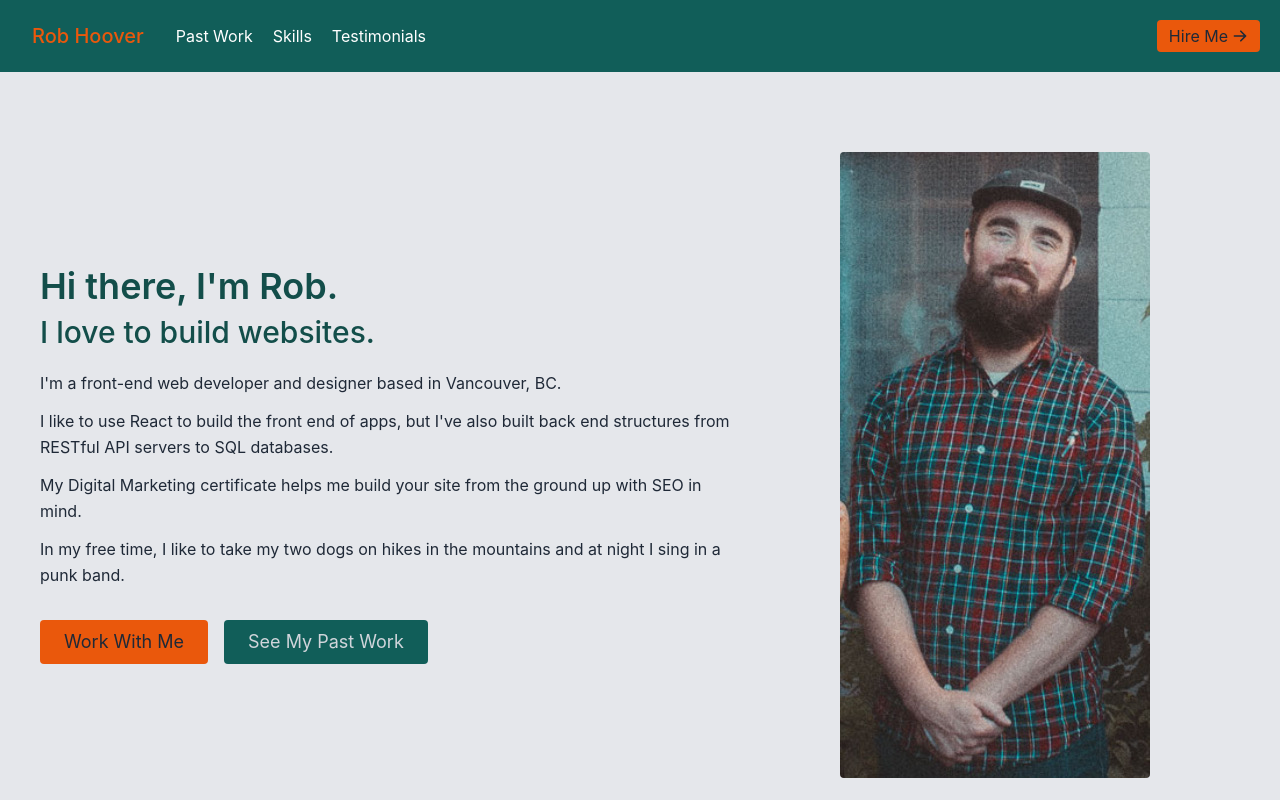
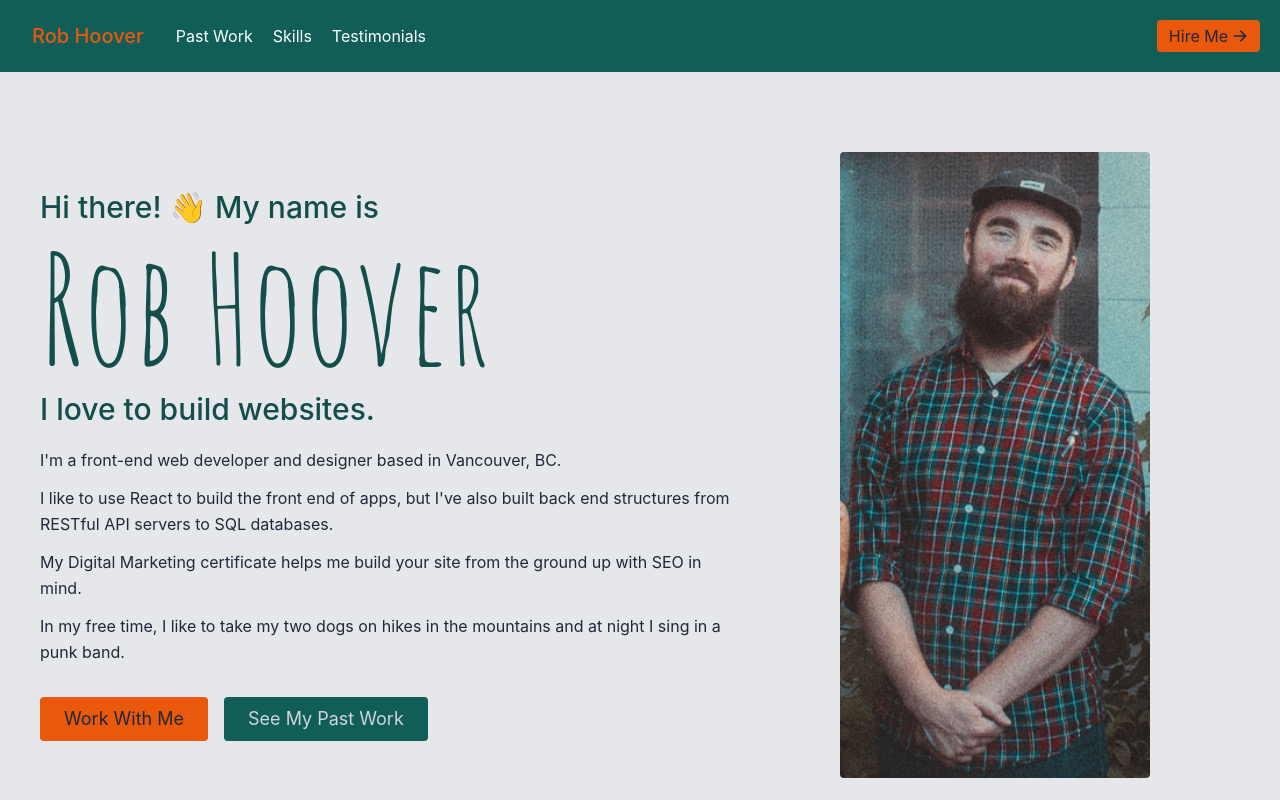
Before and after one commit to robalobadob/react-dev-portfolio, a React (Create React App) app: page / in a window 1280 px wide. Shown: the top 800 px of the page. Built offline with nearby package versions, Linux system fonts and the light colour scheme.

Commit message:
add new header font, update about headline, add nth check package

```diff
--- a/package.json
+++ b/package.json
@@ -7,6 +7,7 @@
     "@testing-library/react": "^13.2.0",
     "@testing-library/user-event": "^13.5.0",
     "gh-pages": "^4.0.0",
+    "nth-check": "2.1.1",
     "react": "^18.1.0",
     "react-dom": "^18.1.0",
     "react-icons": "^4.4.0",
--- a/public/index.html
+++ b/public/index.html
@@ -6,6 +6,9 @@
     <link rel="icon" type="image/png" sizes="32x32" href="%PUBLIC_URL%/favicon/favicon-32x32.png">
     <link rel="icon" type="image/png" sizes="16x16" href="%PUBLIC_URL%/favicon/favicon-16x16.png">
     <link rel="manifest" href="%PUBLIC_URL%/favicon/site.webmanifest">
+    <link rel="preconnect" href="https://fonts.googleapis.com">
+    <link rel="preconnect" href="https://fonts.gstatic.com" crossorigin>
+    <link href="https://fonts.googleapis.com/css2?family=Amatic+SC&display=swap" rel="stylesheet">
     <meta name="viewport" content="width=device-width, initial-scale=1" />
     <meta name="theme-color" content="#000000" />
     <meta
--- a/src/components/About.js
+++ b/src/components/About.js
@@ -5,8 +5,11 @@ export default function About() {
     <section id="about">
       <div className="container mx-auto flex px-10 py-20 md:flex-row flex-col items-center">
         <div className="lg:flex-grow w-2/3 lg:pr-24 md:pr-16 flex flex-col md:items-start md:text-left mb-16 md:mb-0 items-center text-center">
-          <h1 className="sm:text-4xl text-3xl mb-2 font-semibold text-teal-900">
-            Hi there, I'm Rob.
+        <p className="sm:text-3xl mb-2 font-medium text-teal-900">
+            Hi there! 👋  My name is
+          </p>
+          <h1 className="text-7xl mb-2 text-[150px] text-teal-900">
+             Rob Hoover
           </h1>
           <p className="sm:text-3xl mb-5 font-medium text-teal-900">
             I love to build websites.
@@ -40,7 +43,7 @@ export default function About() {
           <img
             className="object-cover object-center rounded h-50"
             alt="hero"
-            src={require("..//assets/rob.jpg")}
+            src={require("../assets/rob.jpg")}
           />
         </div>
       </div>
--- a/src/index.css
+++ b/src/index.css
@@ -4,11 +4,15 @@
 
 body {
   margin: 0;
-  font-family: -apple-system, BlinkMacSystemFont, 'Segoe UI', 'Roboto', 'Oxygen',
-    'Ubuntu', 'Cantarell', 'Fira Sans', 'Droid Sans', 'Helvetica Neue',
+  font-family: 'Fira Sans', -apple-system, BlinkMacSystemFont, 'Segoe UI', 'Roboto', 'Oxygen',
+    'Ubuntu', 'Cantarell', 'Droid Sans', 'Helvetica Neue',
     sans-serif;
   -webkit-font-smoothing: antialiased;
   -moz-osx-font-smoothing: grayscale;
+}
+
+h1 {
+  font-family: 'Amatic SC', cursive;
 }
 
 code {
```
Also changed, not shown: 1 other file (tests, documents, lock files or other folders).
